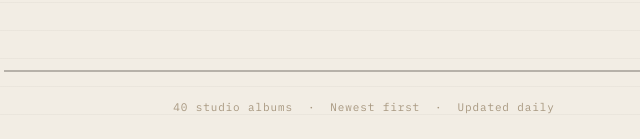
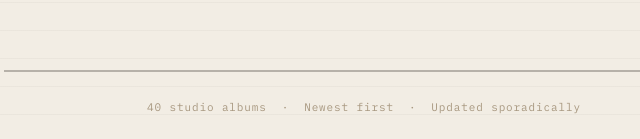
Before and after one commit to cmurray1221/bob-blog, a plain HTML site: page index.html in a window 1280 px wide. Shown: the part 669-808 px from the top of the page, 276-916 px from the left. Drawn offline with nearby package versions, Linux system fonts and the light colour scheme.

Commit message:
Add files via upload

```diff
--- a/index.html
+++ b/index.html
@@ -266,7 +266,7 @@
   </main>
 
   <footer>
-    40 studio albums &nbsp;·&nbsp; Newest first &nbsp;·&nbsp; Updated daily
+    40 studio albums &nbsp;·&nbsp; Newest first &nbsp;·&nbsp; Updated sporadically
   </footer>
 
   <script>
```
